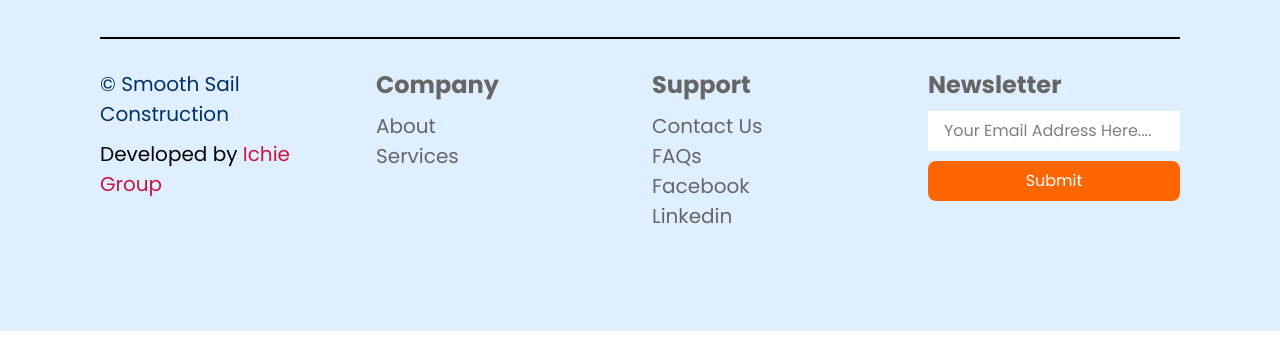
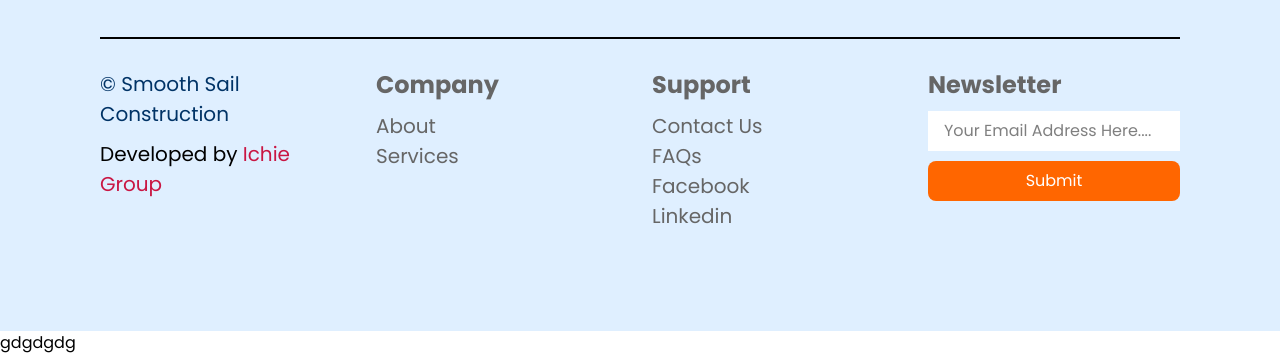
Before and after one commit to uCodak/smooth-construction, a website: page index.html in a window 1280 px wide. Shown: the part 6677-7032 px from the top of the page. Before the commit the page ends 7008 px from the top, so only its background shows below. Drawn offline with Linux system fonts and the light colour scheme.

Commit message:
first commit

```diff
--- a/index.html
+++ b/index.html
@@ -759,6 +759,9 @@
       </div>
     </div>
   </section>
+  <div>
+    <h1>gdgdgdg</h1>
+  </div>
   <script src="app.js"></script>
 </body>
 
```
Also changed, not shown: README.md.
